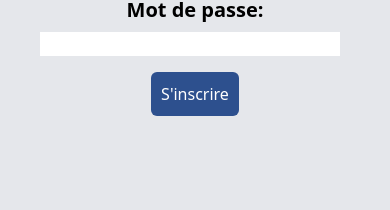
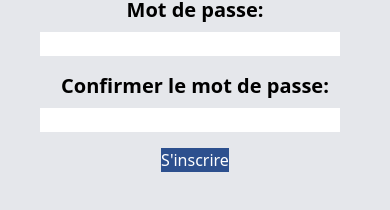
Before and after one commit to SGuilhem/pronos-judo, a Vue app in the folder frontend/: page /register in a window 390 px wide. Shown: the part 346-556 px from the top of the page. Built offline with nearby package versions, Linux system fonts and the light colour scheme; no server answers.

Commit message:
Fix SideMenu changes and deploy updated frontend

```diff
--- a/frontend/src/components/Archives.vue
+++ b/frontend/src/components/Archives.vue
@@ -114,7 +114,7 @@ export default {
   },
 };
 </script>
-<style scoped>
+<style>
 .custom-bg-blue {
   background-color: #2d508e
 }
--- a/frontend/src/components/Register.vue
+++ b/frontend/src/components/Register.vue
@@ -49,6 +49,16 @@
             class="log-input text-black px-2 self-center mt-2 mb-4 text-center"
           />
         </div>
+        <div class="pb-2">
+          <label for="newPassword" class="text-xl">Confirmer le mot de passe:</label>
+          <input
+          type="password"
+      id="confirmNewPassword"
+      v-model="confirmNewPassword"
+      required
+            class="log-input text-black px-2 self-center mt-2 mb-4 text-center"
+          />
+        </div>
         <button
           type="submit"
           class="custom-bg-blue text-white px-4 py-2 rounded-md"
@@ -85,15 +95,21 @@
           v-model="password"
           required
         />
+        <label class="text-xl font-bold pb-10"
+          >Confirmer le mot de passe:</label
+        >
+        <input
+          class="text-center mt-2 mb-4"
+          type="password"
+          v-model="confirmPassword"
+          required
+        />
 
         <p v-if="error" class="error font-bold pb-4">{{ error }}</p>
         <p v-if="success" class="success pb-4 font-bold text-green-500">
           {{ success }}
         </p>
-        <button
-          class="custom-bg-blue text-white px-4 py-2 rounded-md"
-          type="submit"
-        >
+        <button class="custom-bg-blue text-white" type="submit">
           S'inscrire
         </button>
       </form>
@@ -333,7 +349,7 @@ export default {
 };
 </script>
 
-<style scoped>
+<style>
 .register-container {
   max-width: 400px;
   margin: auto;
--- a/frontend/src/components/SideMenu.vue
+++ b/frontend/src/components/SideMenu.vue
@@ -31,7 +31,7 @@
         <div>Bienvenue</div>
         <div v-if="userName" class="font-bold">{{ userName }}</div>
       </div>
-      <div v-else class="login-container m-auto">
+      <div v-else class="login-container m-auto text-center">
         <form @submit.prevent="login">
           <div class="pb-2 flex flex-col">
             <label for="email">Email</label>
@@ -91,7 +91,7 @@
         Déconnexion
       </button>
     </div>
-    <div v-if="!userLogged" class="pt-6">
+    <div v-if="!userLogged" class="pt-6 text-center">
       <p>Vous n'avez pas de compte ?</p>
       <router-link :to="{ name: 'register' }">
         <button
@@ -115,7 +115,7 @@
         <div>Bienvenue</div>
         <div v-if="userName" class="font-bold">{{ userName }}</div>
       </div>
-      <div v-if="!userLogged" class="login-container m-auto">
+      <div v-if="!userLogged" class="login-container m-auto text-center">
         <form @submit.prevent="login">
           <div class="pb-2 flex flex-col items-center">
             <label for="email">Email</label>
@@ -136,7 +136,7 @@
             />
           </div>
           <div
-            class="pb-6 underline text-sm cursor-pointer"
+            class="pb-6 underline text-sm cursor-pointer text-center"
             @click="forgottenPassword()"
           >
             Mot de passe oublié?
@@ -176,7 +176,7 @@
       </button>
     </div>
 
-    <div v-if="!userLogged" class="pt-6">
+    <div v-if="!userLogged" class="pt-6 text-center">
       <p>Vous n'avez pas de compte ?</p>
       <router-link :to="{ name: 'register' }">
         <button
@@ -288,6 +288,9 @@ export default {
     },
     forgottenPassword() {
       this.$router.push({ name: "register", query: { passwordReset: "true" } });
+      if (this.isMobile) {
+        this.toggleMobileMenu = false;
+      }
     },
     handleResize() {
       const newIsMobile = window.innerWidth <= 768;
@@ -307,7 +310,7 @@ export default {
 };
 </script>
 
-<style scoped>
+<style>
 .hamburger {
   display: none;
 }
```
Also changed, not shown: 1 other file (tests, documents, lock files or other folders).
